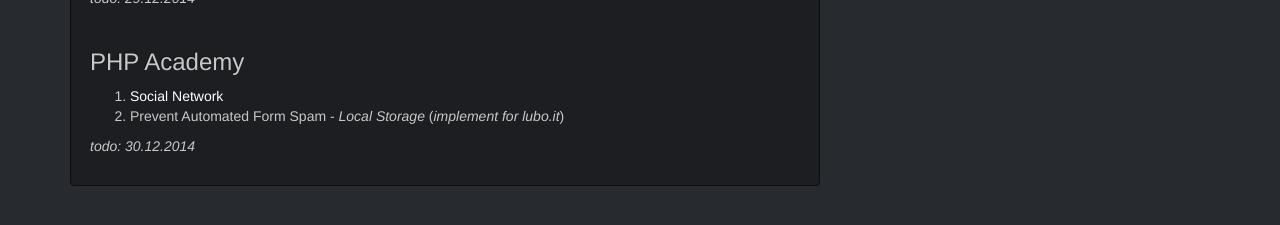
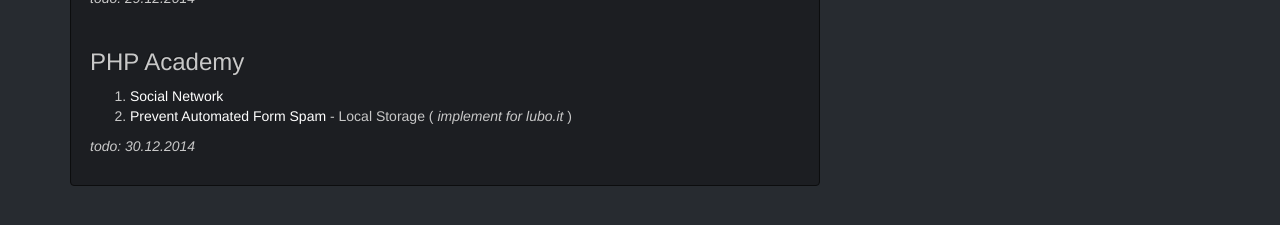
Before and after one commit to donvercety/donvercety.github.io, a Jekyll site: the page built from _posts/2014-12-28-stuff-to-learn.md, in a window 1280 px wide. Shown: the part 286-511 px from the top of the page. Built offline with Jekyll 4.4.1, drawn with Linux system fonts in a browser that asks for light colours; nearby versions of some CDN libraries.

```diff
--- a/_posts/2014-12-28-stuff-to-learn.md
+++ b/_posts/2014-12-28-stuff-to-learn.md
@@ -21,6 +21,6 @@ description: >
 ### PHP Academy
 
 1. [Social Network](https://www.youtube.com/playlist?list=PLfdtiltiRHWEGcgVaEZQGoCNN4ye-5Hrc)
-2. Prevent Automated Form Spam - *Local Storage* (*implement for lubo.it*)
+2. [Prevent Automated Form Spam](#) - Local Storage ( *implement for lubo.it* )
 
 *todo: 30.12.2014*
```
